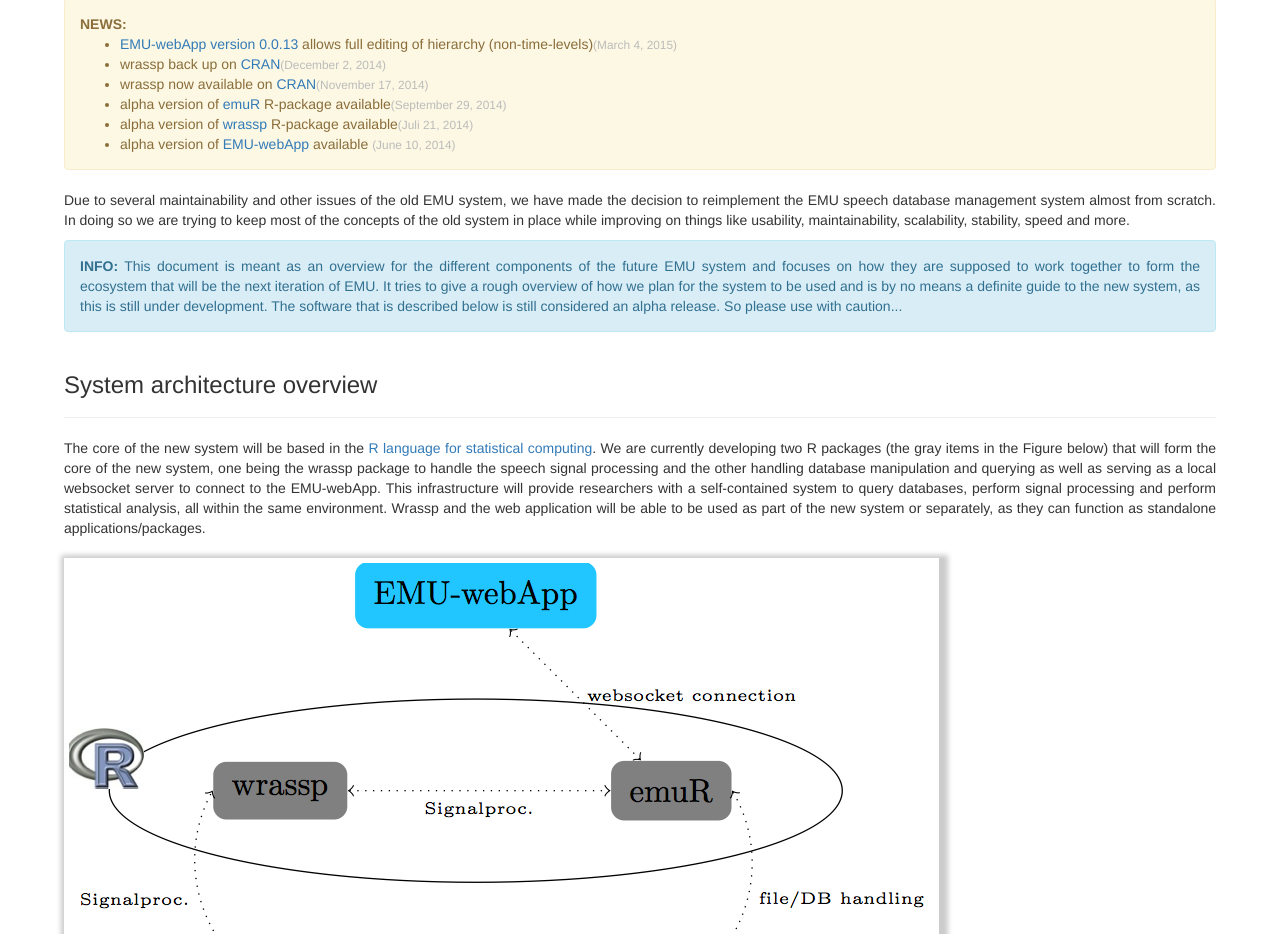
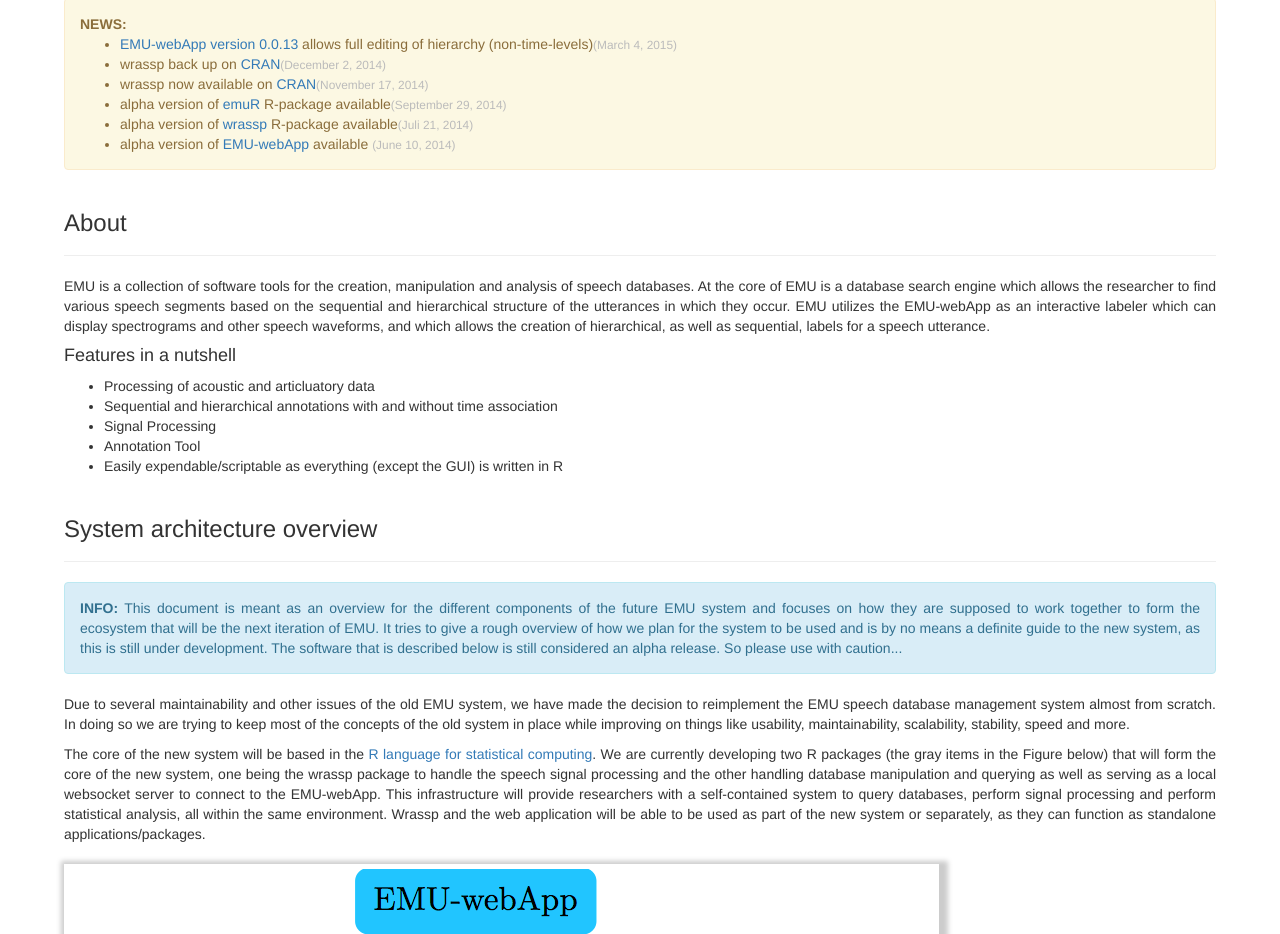
Before and after one commit to IPS-LMU/IPS-LMU.github.io, a website: page EMU.html in a window 1280 px wide. Shown: the part 513-1447 px from the top of the page. Drawn offline with nearby package versions, Linux system fonts and the light colour scheme.

Commit message:
included about (adapted from sourceforge page)

```diff
--- a/EMU.html
+++ b/EMU.html
@@ -86,17 +86,32 @@
           <li>alpha version of <a href="https://github.com/IPS-LMU/EMU-webApp/">EMU-webApp</a> available <small class="date">(June 10, 2014)</small></li>
         </ul></div>
 
-      <p class="ips-navtab-content-abstract">
-        Due to several maintainability and other issues of the old EMU system, we have made the decision to reimplement the EMU speech database management system almost from scratch. In doing so we are trying to keep most of the concepts of the old system in place while improving on things like usability, maintainability, scalability, stability, speed and more.
+
+
+      <div class="page-header">
+        <h3>About</h3>
+      </div>
+      <p>
+      EMU is a collection of software tools for the creation, manipulation and analysis of speech databases. At the core of EMU is a database search engine which allows the researcher to find various speech segments based on the sequential and hierarchical structure of the utterances in which they occur. EMU utilizes the EMU-webApp as an interactive labeler which can display spectrograms and other speech waveforms, and which allows the creation of hierarchical, as well as sequential, labels for a speech utterance.
       </p>
 
-      <div class="alert alert-info ips-navtab-content-abstract"><b>INFO:</b> This document is meant as an overview for the different components of the future EMU system and focuses on how they are supposed to work together to form the ecosystem that will be the next iteration of EMU. It tries to give a rough overview of how we plan for the system to be used and is by no means a definite guide to the new system, as this is still under development. The software that is described below is still considered an alpha release. So please use with caution...</div>
-
+      <h4>Features in a nutshell</h2>
+      <ul>
+        <li>Processing of acoustic and articluatory data</li>
+        <li>Sequential and hierarchical annotations with and without time association</li>
+        <li>Signal Processing</li>
+        <li>Annotation Tool</li>
+        <li>Easily expendable/scriptable as everything (except the GUI) is written in R</li>
+      </ul>
 
 
       <div class="page-header">
         <h3>System architecture overview</h3>
       </div>
+      <div class="alert alert-info ips-navtab-content-abstract"><b>INFO:</b> This document is meant as an overview for the different components of the future EMU system and focuses on how they are supposed to work together to form the ecosystem that will be the next iteration of EMU. It tries to give a rough overview of how we plan for the system to be used and is by no means a definite guide to the new system, as this is still under development. The software that is described below is still considered an alpha release. So please use with caution...</div>
+      <p>
+        Due to several maintainability and other issues of the old EMU system, we have made the decision to reimplement the EMU speech database management system almost from scratch. In doing so we are trying to keep most of the concepts of the old system in place while improving on things like usability, maintainability, scalability, stability, speed and more.
+      </p>
       <p>
         The core of the new system will be based in the <a href="http://cran.r-project.org/">R language for statistical computing</a>. We are currently developing two R packages (the gray items in the Figure below) that will form the core of the new system, one being the wrassp package to handle the speech signal processing and the other handling database manipulation and querying as well as serving as a local websocket server to connect to the EMU-webApp. This infrastructure will provide researchers with a self-contained system to query databases, perform signal processing and perform statistical analysis, all within the same environment. Wrassp and the web application will be able to be used as part of the new system or separately, as they can function as standalone applications/packages.
       </p>
```
